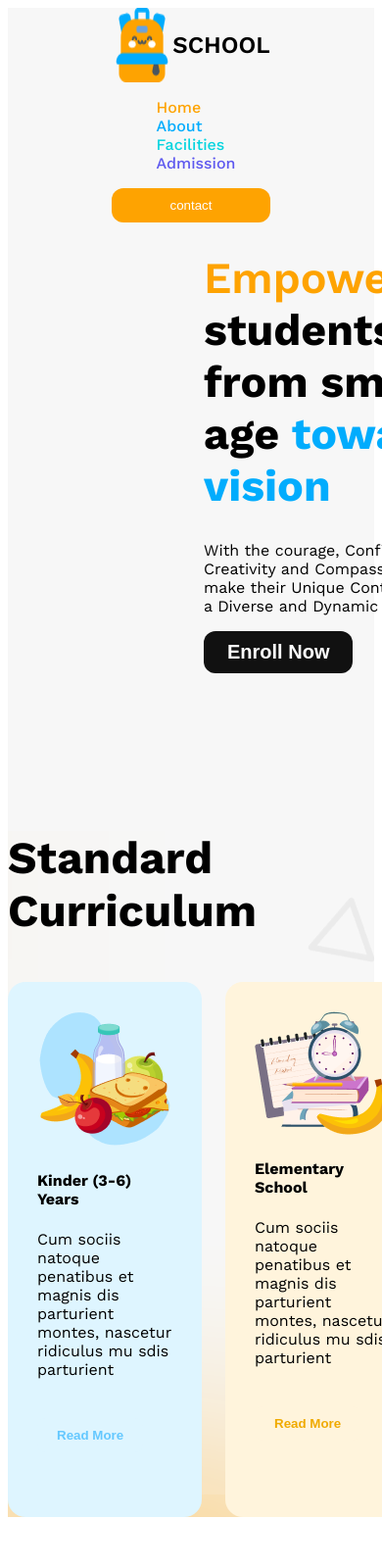
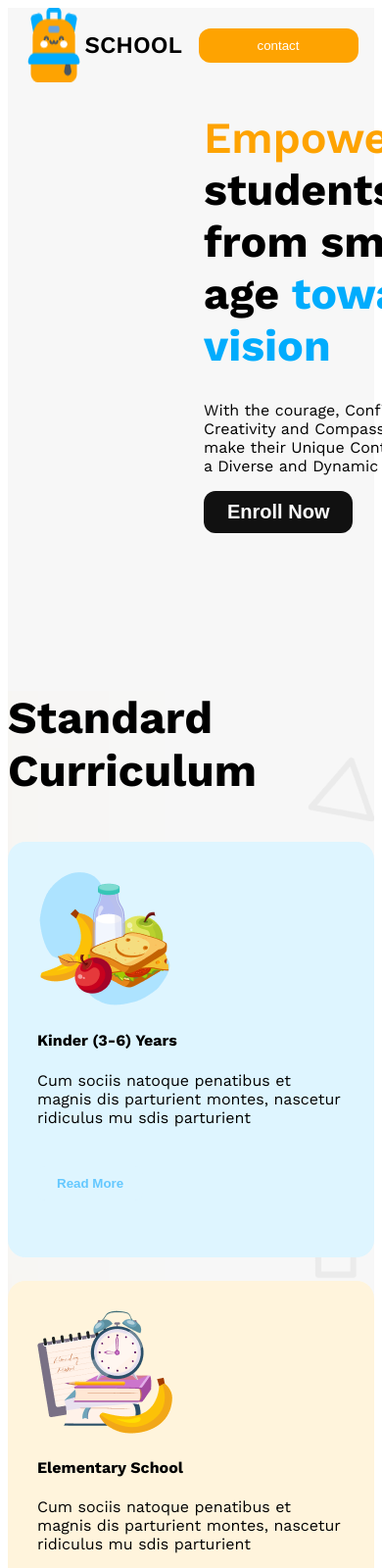
Before and after one commit to AhanafAtif40/kids-Education-Assignment-2, a plain HTML site: page index.html in a window 390 px wide. Shown: the top 1600 px of the page at 98% size. Drawn offline with nearby package versions, Linux system fonts and the light colour scheme.

Commit message:
added a the our story and standard curriculam mobile responsive

```diff
--- a/index.html
+++ b/index.html
@@ -13,7 +13,7 @@
                 <img src="assets/logo.png" alt="">
             <h3 class="brand">SCHOOL</h3>
             </div>
-            <ul class="nav-links display-flex">
+            <ul class="nav-links display-flex hide">
                 <li class="nav-item"><a href="" class="nav-link text-orange">Home</a></li>
                 <li class="nav-item"><a href="" class="nav-link text-sky-blue">About</a></li>
                 <li class="nav-item"><a href="" class="nav-link text-light-sky-blue">Facilities</a></li>
@@ -70,7 +70,7 @@
     <section class="back-img">
         <section class="storys">
             <h2 class="our-story">Our Stories</h2>
-            <div class="story-contant display-flex">
+            <div class="story-content display-flex">
                 <div class="single-story">
                     <img src="assets/story-1.png" alt="story-1" class="single-story-img">
                     <div id="story-btn">
--- a/styles/style.css
+++ b/styles/style.css
@@ -186,7 +186,7 @@
     font-size: 2.8rem;
     font-weight: 700;
  }
- .story-contant{
+ .story-content{
     width: 92%;
     margin: 0 auto;
     display: flex;
@@ -336,10 +336,15 @@ footer{
     font-size: 4 0px;
 }
 /* responsive media query */
-@media screen and (max-width:576px){
-    .navbar,
-     .nav-links,
-      .box{
-        flex-direction: column;
-    }
+.hide{
+    display: none;
 }
+
+@media screen and (max-width: 576px) {
+   .row,
+   .story-content,
+   .box-container{
+    flex-direction: column;
+
+   }
+}
```
